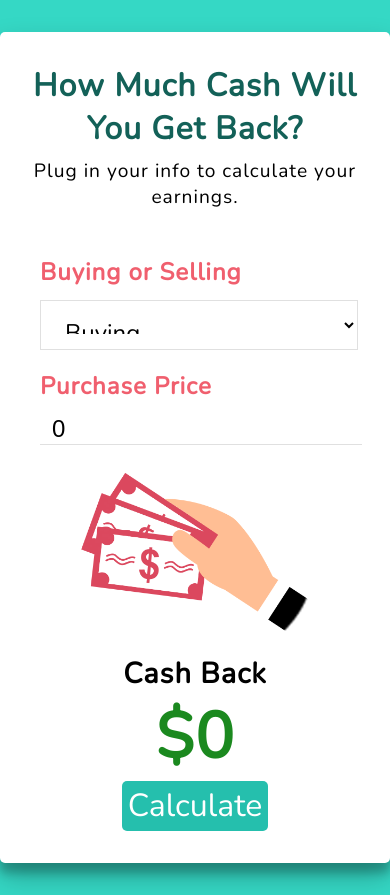
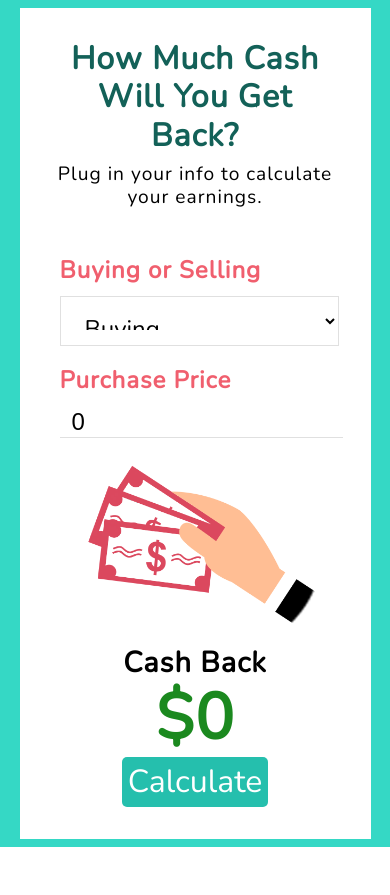
Before and after one commit to Ly900/cash-calculator, a PHP site: page / in a window 390 px wide. After the commit the page ends 847 px from the top, so only its background shows below. Run offline with PHP 8.4, Linux system fonts and the light colour scheme; some libraries are stand-ins or nearby versions.

Commit message:
Add mobile styling

```diff
--- a/style.css
+++ b/style.css
@@ -23,11 +23,16 @@
 /* Component Styles */
 .cash-calc {
   max-width: 960px;
-  margin: 2em auto;
   padding: 1em 2em 2em;
   background: #fff;
-  border-radius: 5px;
-  box-shadow: 0 14px 28px rgba(0, 0, 0, 0.25), 0 10px 10px rgba(0, 0, 0, 0.22); }
+  margin: .5em auto .5em auto;
+  width: 90%;
+  line-height: 1.2; }
+  @media screen and (min-width: 780px) {
+    .cash-calc {
+      margin: 2em auto;
+      border-radius: 5px;
+      box-shadow: 0 14px 28px rgba(0, 0, 0, 0.25), 0 10px 10px rgba(0, 0, 0, 0.22); } }
   .cash-calc__header {
     text-align: center; }
   .cash-calc__heading {
--- a/style.scss
+++ b/style.scss
@@ -36,11 +36,16 @@
 /* Component Styles */
 .cash-calc {
 	max-width: 960px;
-	margin: 2em auto;
 	padding: 1em 2em 2em;
 	background: #fff;
-	border-radius: 5px;
-	box-shadow: 0 14px 28px rgba(0,0,0,0.25), 0 10px 10px rgba(0,0,0,0.22);
+	margin: .5em auto .5em auto;
+	width: 90%;
+	line-height: 1.2;
+	@media screen and (min-width: 780px) {
+		margin: 2em auto;
+		border-radius: 5px;
+		box-shadow: 0 14px 28px rgba(0,0,0,0.25), 0 10px 10px rgba(0,0,0,0.22);
+	}
 	&__header {
 		text-align: center;
 	}
```
